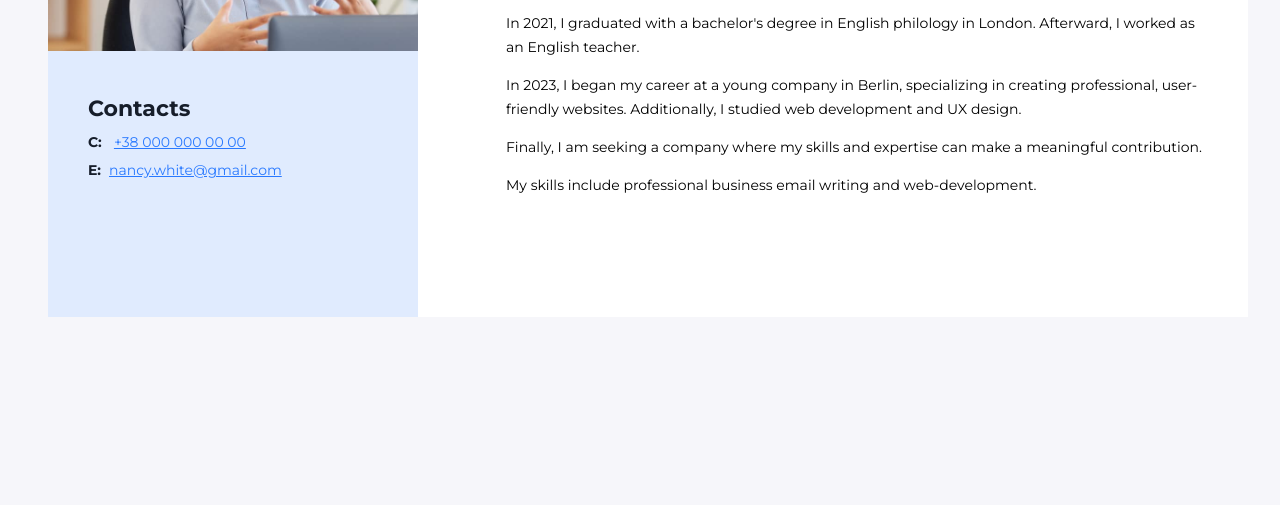
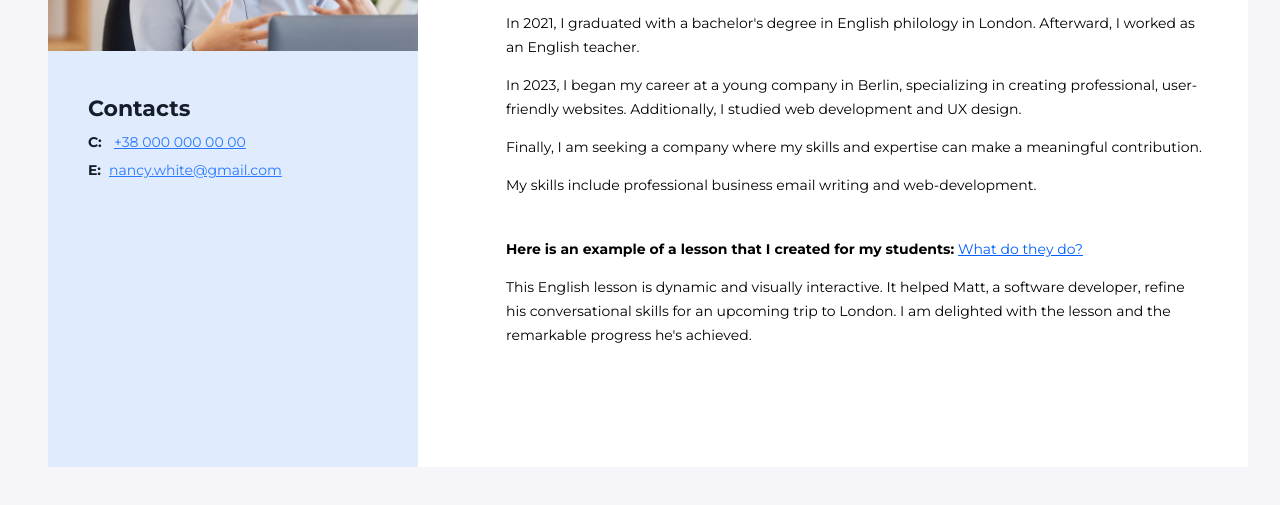
Before and after one commit to inna-hchn/portfolio-website, a plain HTML site: page index.html in a window 1280 px wide. Shown: the part 273-778 px from the top of the page. Drawn offline with Linux system fonts and the light colour scheme.

Commit message:
Update index.html

```diff
--- a/index.html
+++ b/index.html
@@ -42,13 +42,16 @@
           <p class="my-descr">
            My skills include professional business email writing and web-development.
              </p>
+
         </div>
 
         <!-- My projects -->
-        <!-- <div class="my-projects-container">
-          <h3 class="my-projects-title">Projects</h3>
-
-          <ol class="my-projects-list">
+        <div class="my-projects-container">
+          <h2 class="my-profession">Here is an example of a lesson that I created for my students: <a class="my-projects-item-link" href="https://miro.com/app/board/uXjVLZt_mQg=/?share_link_id=511709422264" target="_blank">What do they do?</a></h2>
+          <p class="my-descr">
+            This English lesson is dynamic and visually interactive. It helped Matt, a software developer, refine his conversational skills for an upcoming trip to London. I am delighted with the lesson and the remarkable progress he's achieved.
+          </p>
+          <!-- <ol class="my-projects-list">
             <li class="my-projects-item">
               <a  class="my-projects-item-link" href="https://hellen.p.goit.global/" target="_blank"
                 >https://hellen.p.goit.global/</a>
@@ -66,7 +69,7 @@
               ><span class="my-projects-item-tech">
               ............................ [ React.js, Node.js ]</span>
             </li>
-          </ol>-->
+          </ol> -->
          </div>
 
         <!-- Work experience -->
@@ -166,8 +169,8 @@
           <h4 class="university-name">Ivan Franko National University of Lviv</h4>
           <p class="university-course-name">Bachelor's Degree in the English philology</p>
           <p class="education-period">September 2017 - June 2021 <span class="education-period-separator">|</span> Ukraine</p>
-        </div>
-      </div> -->
+        </div> -->
+      </div>
 
       <!-- Sidebar -->
       <aside class="sidebar">
```
